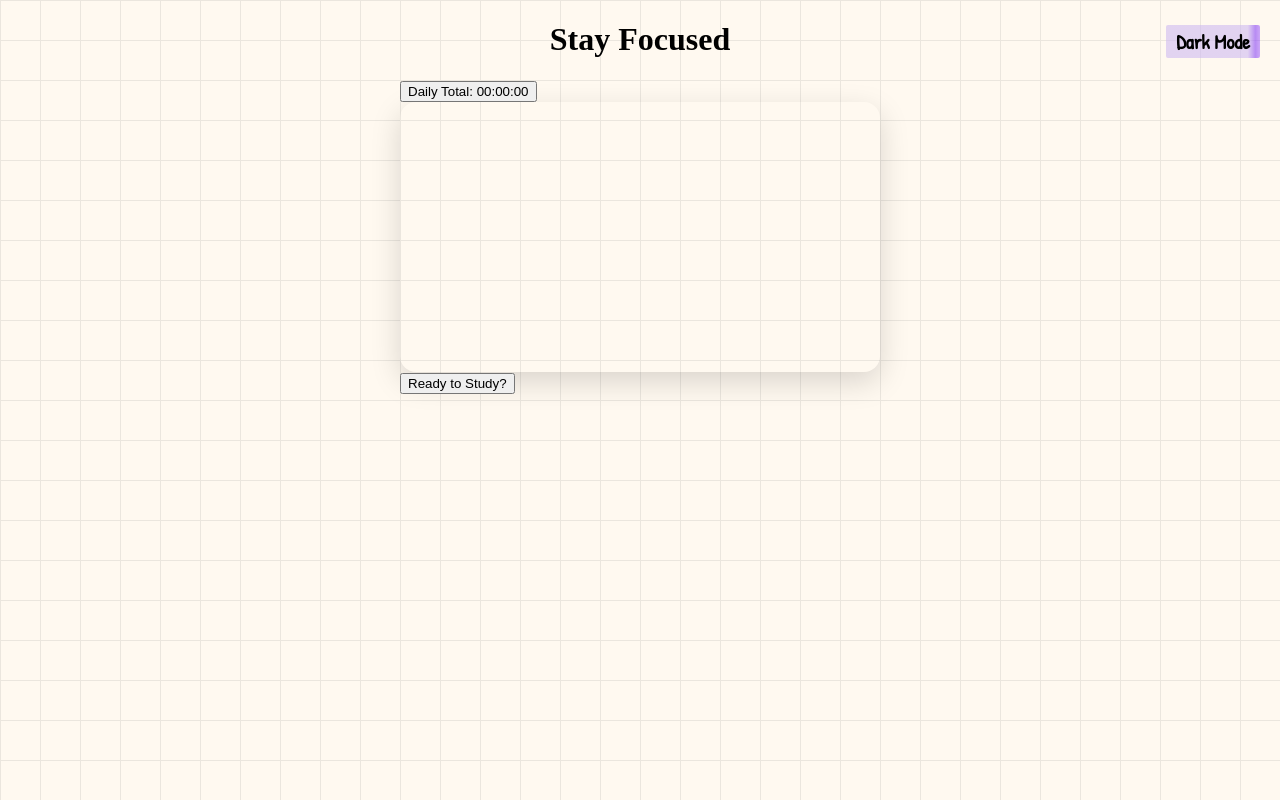
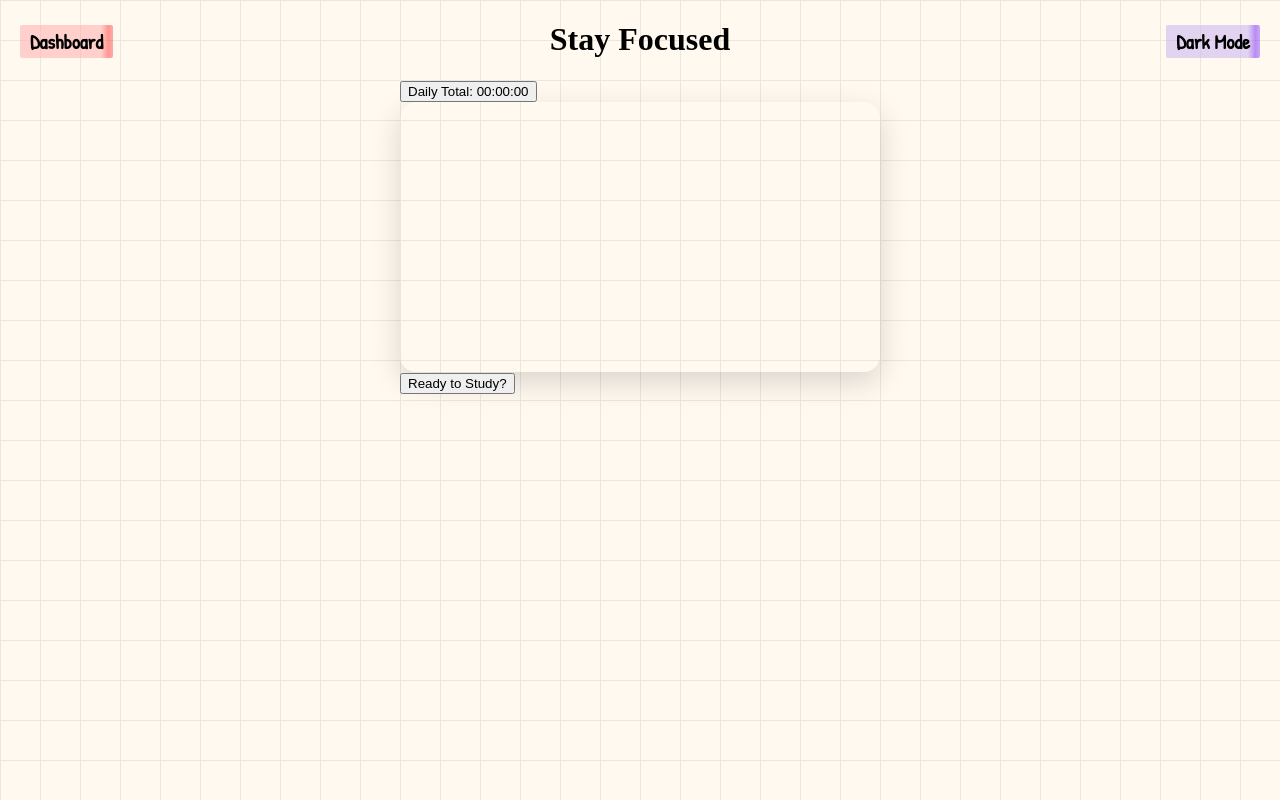
Before and after one commit to sidblwl/bitcamp2025, a React (Create React App) app in the folder gamify_study/: page / in a window 1280 px wide. Built offline with nearby package versions, Linux system fonts and the light colour scheme; no server answers; a web font is replaced by a local one.

Commit message:
added routing

```diff
--- a/gamify_study/package.json
+++ b/gamify_study/package.json
@@ -11,6 +11,7 @@
     "ajv-keywords": "^3.5.2",
     "react": "^19.1.0",
     "react-dom": "^19.1.0",
+    "react-router-dom": "^7.5.0",
     "react-scripts": "5.0.1",
     "react-webcam": "^7.2.0",
     "web-vitals": "^2.1.4"
--- a/gamify_study/src/App.css
+++ b/gamify_study/src/App.css
@@ -62,3 +62,29 @@ body.dark {
 .light-mode-btn:hover {
   filter: brightness(1.2);
 }
+
+
+.dashboard-btn {
+  position: fixed;
+  top: 25px;
+  left: 20px;
+  background: linear-gradient(
+    to right,
+    rgba(255, 179, 179, 0.6) 0%,     /* light pastel red */
+    rgba(255, 179, 179, 0.6) 87%,
+    rgba(255, 85, 85, 0.6) 95%,      /* mid red */
+    rgba(255, 51, 51, 0.4) 100%      /* stronger red with less opacity */
+  );
+  color: #000;
+  font-family: 'Patrick Hand', sans-serif;
+  padding: 3px 10px;
+  border: none;
+  border-radius: 2px;
+  font-size: 20px;
+  font-weight: 600;
+  cursor: pointer;
+}
+
+.light-mode-btn:hover {
+  filter: brightness(1.2);
+}
--- a/gamify_study/src/App.js
+++ b/gamify_study/src/App.js
@@ -1,114 +1,17 @@
-import React, { useEffect, useRef, useState } from 'react';
-import './App.css';
-
-import WebcamDetector from './components/WebcamDetector';
-import Top from './components/Top'
+// src/App.js
+import React from 'react';
+import { BrowserRouter as Router, Routes, Route } from 'react-router-dom';
+import MainPage from './components/MainPage';
+import Dashboard from './components/Dashboard';
 
 function App() {
-  const webcamRef = useRef(null);
-
-  const [theme, setTheme] = useState('light'); // now actively used
-  const [studyMode, setStudyMode] = useState(false);
-  const [isPaused, setIsPaused] = useState(false);
-  const [seconds, setSeconds] = useState(0);
-  const [dailyTotal, setDailyTotal] = useState(0);
-
-  useEffect(() => {
-    document.body.className = theme;
-  }, [theme]);
-
-  useEffect(() => {
-    let interval;
-    if (studyMode && !isPaused) {
-      interval = setInterval(() => setSeconds((s) => s + 1), 1000);
-    }
-    return () => clearInterval(interval);
-  }, [studyMode, isPaused]);
-
-  // 🔥 NEW: Poll Flask backend every 3s for pause state
-  useEffect(() => {
-    const pollPauseState = async () => {
-      try {
-        const res = await fetch('http://localhost:5001/get-pause-state');
-        const data = await res.json();
-
-        if (data.paused && !isPaused) {
-          console.log("📴 Pause triggered by backend!");
-          setIsPaused(true);
-        }
-
-        if (!data.paused && isPaused) {
-          console.log("▶️ Resume triggered by backend!");
-          setIsPaused(false);
-        }
-
-      } catch (err) {
-        console.error('Error polling pause state:', err);
-      }
-    };
-
-    const intervalId = setInterval(() => {
-      if (studyMode) {
-        pollPauseState();
-      }
-    }, 3000);
-
-    return () => clearInterval(intervalId);
-  }, [studyMode, isPaused]);
-
-  const formatTime = () => {
-    const m = String(Math.floor(seconds / 60)).padStart(2, '0');
-    const s = String(seconds % 60).padStart(2, '0');
-    return `${m}:${s}`;
-  };
-
-  const handleStartStudy = () => {
-    setStudyMode(true);
-    setIsPaused(false);
-  };
-
-  const handleEndStudy = () => {
-    setStudyMode(false);
-    setSeconds(0);
-    setIsPaused(false);
-  };
-
-  const toggleTheme = () => {
-    setTheme((prev) => (prev === 'light' ? 'dark' : 'light'));
-  };
-
   return (
-    <>
-      <Top theme={theme} toggleTheme={toggleTheme} dailyTotal={dailyTotal}></Top>
-
-      {studyMode && (
-        <div className="timer-control">
-          Study Timer: {formatTime()}
-          <span
-            style={{ cursor: 'pointer', fontWeight: 'bold', fontSize: '1.3rem' }}
-            onClick={() => setIsPaused((p) => !p)}
-          >
-            {isPaused ? '▶' : '||'}
-          </span>
-        </div>
-      )}
-
-      {studyMode && (
-        <button className="end-btn" onClick={handleEndStudy}>
-          End Study Sesh
-        </button>
-      )}
-
-      <div className="container">
-        <WebcamDetector webcamRef={webcamRef} isFullscreen={studyMode} />
-
-        {!studyMode && (
-          <button className="ready-btn" onClick={handleStartStudy}>
-            Ready to Study?
-          </button>
-        )}
-      </div>
-    </>
+    <Router>
+      <Routes>
+        <Route path="/" element={<MainPage />} />
+        <Route path="/dashboard" element={<Dashboard />} />
+      </Routes>
+    </Router>
   );
 }
 
--- /dev/null
+++ b/gamify_study/src/components/Dashboard.js
@@ -0,0 +1,13 @@
+// src/components/Dashboard.js
+import React from 'react';
+
+const Dashboard = () => {
+  return (
+    <div className="text-center p-8">
+      <h1 className="text-3xl font-bold">📊 Study Dashboard</h1>
+      <p className="mt-4">Here’s your study stats and progress!</p>
+    </div>
+  );
+};
+
+export default Dashboard;
--- /dev/null
+++ b/gamify_study/src/components/MainPage.js
@@ -0,0 +1,115 @@
+import React, { useEffect, useRef, useState } from 'react';
+import '../App.css';
+
+import WebcamDetector from './WebcamDetector';
+import Top from './Top'
+
+function App() {
+  const webcamRef = useRef(null);
+
+  const [theme, setTheme] = useState('light'); // now actively used
+  const [studyMode, setStudyMode] = useState(false);
+  const [isPaused, setIsPaused] = useState(false);
+  const [seconds, setSeconds] = useState(0);
+  const [dailyTotal, setDailyTotal] = useState(0);
+
+  useEffect(() => {
+    document.body.className = theme;
+  }, [theme]);
+
+  useEffect(() => {
+    let interval;
+    if (studyMode && !isPaused) {
+      interval = setInterval(() => setSeconds((s) => s + 1), 1000);
+    }
+    return () => clearInterval(interval);
+  }, [studyMode, isPaused]);
+
+  // 🔥 NEW: Poll Flask backend every 3s for pause state
+  useEffect(() => {
+    const pollPauseState = async () => {
+      try {
+        const res = await fetch('http://localhost:5001/get-pause-state');
+        const data = await res.json();
+
+        if (data.paused && !isPaused) {
+          console.log("📴 Pause triggered by backend!");
+          setIsPaused(true);
+        }
+
+        if (!data.paused && isPaused) {
+          console.log("▶️ Resume triggered by backend!");
+          setIsPaused(false);
+        }
+
+      } catch (err) {
+        console.error('Error polling pause state:', err);
+      }
+    };
+
+    const intervalId = setInterval(() => {
+      if (studyMode) {
+        pollPauseState();
+      }
+    }, 3000);
+
+    return () => clearInterval(intervalId);
+  }, [studyMode, isPaused]);
+
+  const formatTime = () => {
+    const m = String(Math.floor(seconds / 60)).padStart(2, '0');
+    const s = String(seconds % 60).padStart(2, '0');
+    return `${m}:${s}`;
+  };
+
+  const handleStartStudy = () => {
+    setStudyMode(true);
+    setIsPaused(false);
+  };
+
+  const handleEndStudy = () => {
+    setStudyMode(false);
+    setSeconds(0);
+    setIsPaused(false);
+  };
+
+  const toggleTheme = () => {
+    setTheme((prev) => (prev === 'light' ? 'dark' : 'light'));
+  };
+
+  return (
+    <>
+      <Top theme={theme} toggleTheme={toggleTheme} dailyTotal={dailyTotal}></Top>
+
+      {studyMode && (
+        <div className="timer-control">
+          Study Timer: {formatTime()}
+          <span
+            style={{ cursor: 'pointer', fontWeight: 'bold', fontSize: '1.3rem' }}
+            onClick={() => setIsPaused((p) => !p)}
+          >
+            {isPaused ? '▶' : '||'}
+          </span>
+        </div>
+      )}
+
+      {studyMode && (
+        <button className="end-btn" onClick={handleEndStudy}>
+          End Study Sesh
+        </button>
+      )}
+
+      <div className="container">
+        <WebcamDetector webcamRef={webcamRef} isFullscreen={studyMode} />
+
+        {!studyMode && (
+          <button className="ready-btn" onClick={handleStartStudy}>
+            Ready to Study?
+          </button>
+        )}
+      </div>
+    </>
+  );
+}
+
+export default App;
--- a/gamify_study/src/components/Top.js
+++ b/gamify_study/src/components/Top.js
@@ -1,4 +1,5 @@
 import React from 'react';
+import { Link } from 'react-router-dom';
 
 function Top({theme, toggleTheme, dailyTotal}) {
 
@@ -16,6 +17,11 @@ function Top({theme, toggleTheme, dailyTotal}) {
 
   return (
     <>
+        <Link to="/dashboard">
+        <button className="dashboard-btn">
+            Dashboard
+        </button>
+        </Link>
         <h1 className="title">Stay Focused</h1>
         <button className="dailyTotal" onClick={toggleTheme}>
             Daily Total: {formatTimeFromSeconds(dailyTotal)}
```
Also changed, not shown: 1 other file (tests, documents, lock files or other folders).
